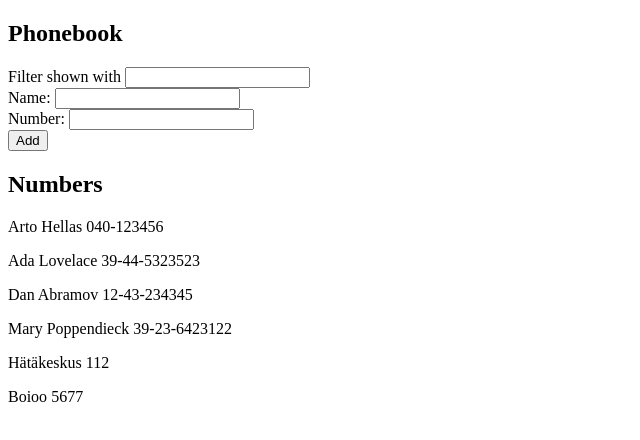
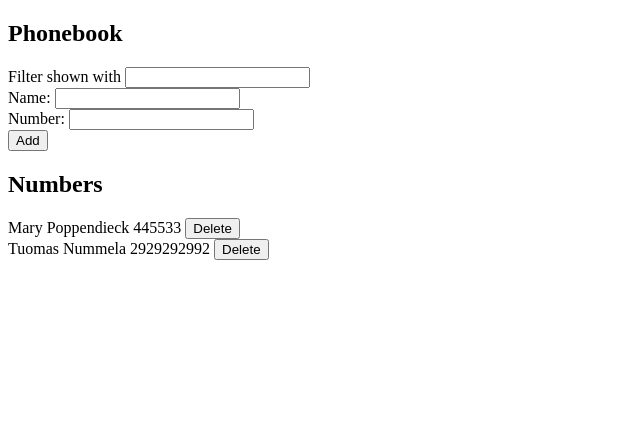
Before and after one commit to tuomax7/FullstackOpen2020, a React (Create React App) app in the folder Osa2/2.6/: page / in a window 1280 px wide. Shown: the top 440 px of the page, without its empty margins (0-640 px from the left). Built offline with nearby package versions, Linux system fonts and the light colour scheme; data requests are answered from the project's data file.

Commit message:
2.17 done.

```diff
--- a/Osa2/2.6/db.json
+++ b/Osa2/2.6/db.json
@@ -1,34 +1,14 @@
 {
   "persons": [
     {
-      "name": "Arto Hellas",
-      "number": "040-123456",
-      "id": 1
+      "name": "Mary Poppendieck",
+      "number": "445533",
+      "id": 6
     },
     {
-      "name": "Ada Lovelace",
-      "number": "39-44-5323523",
-      "id": 2
-    },
-    {
-      "name": "Dan Abramov",
-      "number": "12-43-234345",
-      "id": 3
-    },
-    {
-      "name": "Mary Poppendieck",
-      "number": "39-23-6423122",
-      "id": 4
-    },
-    {
-      "name": "Hätäkeskus",
-      "number": "112",
-      "id": 5
-    },
-    {
-      "name": "Boioo",
-      "number": "5677",
-      "id": 6
+      "name": "Tuomas Nummela",
+      "number": "2929292992",
+      "id": 7
     }
   ]
 }
--- a/Osa2/2.6/src/App.js
+++ b/Osa2/2.6/src/App.js
@@ -52,6 +52,17 @@ const App = () => {
 
   }
 
+  const deletePerson = (person) => {
+  	if(window.confirm(`Delete ${person.name} from phonebook?`)){
+
+  		personService
+  		.deleteObject(person.id)
+  		.then(initialPersons => {
+  			setPersons(persons.filter(candidate => candidate.id !== person.id));
+  		})
+  	}
+  }
+
 
   const personsToShow = persons.filter(person => person.name.toLowerCase().includes(newFilter));
 
@@ -61,7 +72,7 @@ const App = () => {
 
       <Filter newFilter={newFilter} setNewFilter={setNewFilter} changedFilter={changedFilter} />
       <AddPerson submitPerson={submitPerson} newName={newName} changedName={changedName} newNumber={newNumber} changedNum={changedNum} />
-      <DisplayList personsToShow={personsToShow} />
+      <DisplayList personsToShow={personsToShow} deletePerson={deletePerson} />
     </div>
   )
 
@@ -85,13 +96,21 @@ const AddPerson = ({submitPerson, newName, changedName, newNumber, changedNum})
   )
 }
 
-const DisplayList = ({personsToShow}) => {
+const DisplayList = ({personsToShow, deletePerson}) => {
   return(
     <div>
       <h2>Numbers</h2>
-      {personsToShow.map(person => <p key={person.name}>{person.name} {person.number}</p>)}
+      {personsToShow.map(person => <Person key={person.id} person={person} deletePerson={deletePerson}/> ) }
     </div>
   )
 }
 
+const Person = ({person, deletePerson}) => {
+	return(
+		<div>
+			{person.name} {person.number} <button onClick={() => deletePerson(person)}>Delete</button>
+		</div>
+	)
+}
+
 export default App
--- a/Osa2/2.6/src/services/persons.js
+++ b/Osa2/2.6/src/services/persons.js
@@ -16,4 +16,9 @@ const update = (id, newObject) => {
 	return request.then(response => response.data);
 }
 
-export default {getAll, create, update}
+const deleteObject = (id) => {
+	const request = axios.delete(`${baseUrl}/${id}`);
+	return request.then(response => response.data);
+}
+
+export default {getAll, create, update, deleteObject}
```
